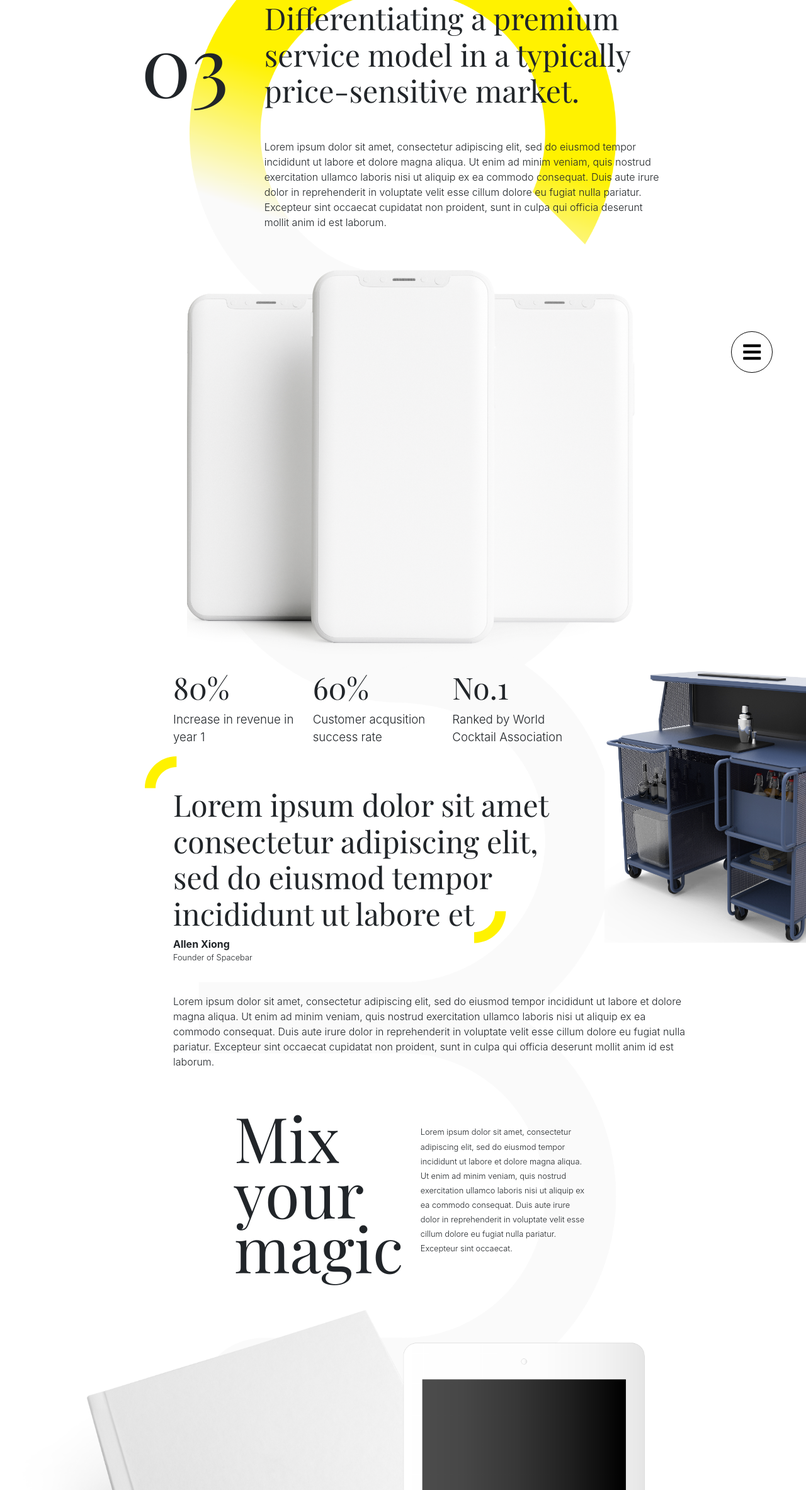
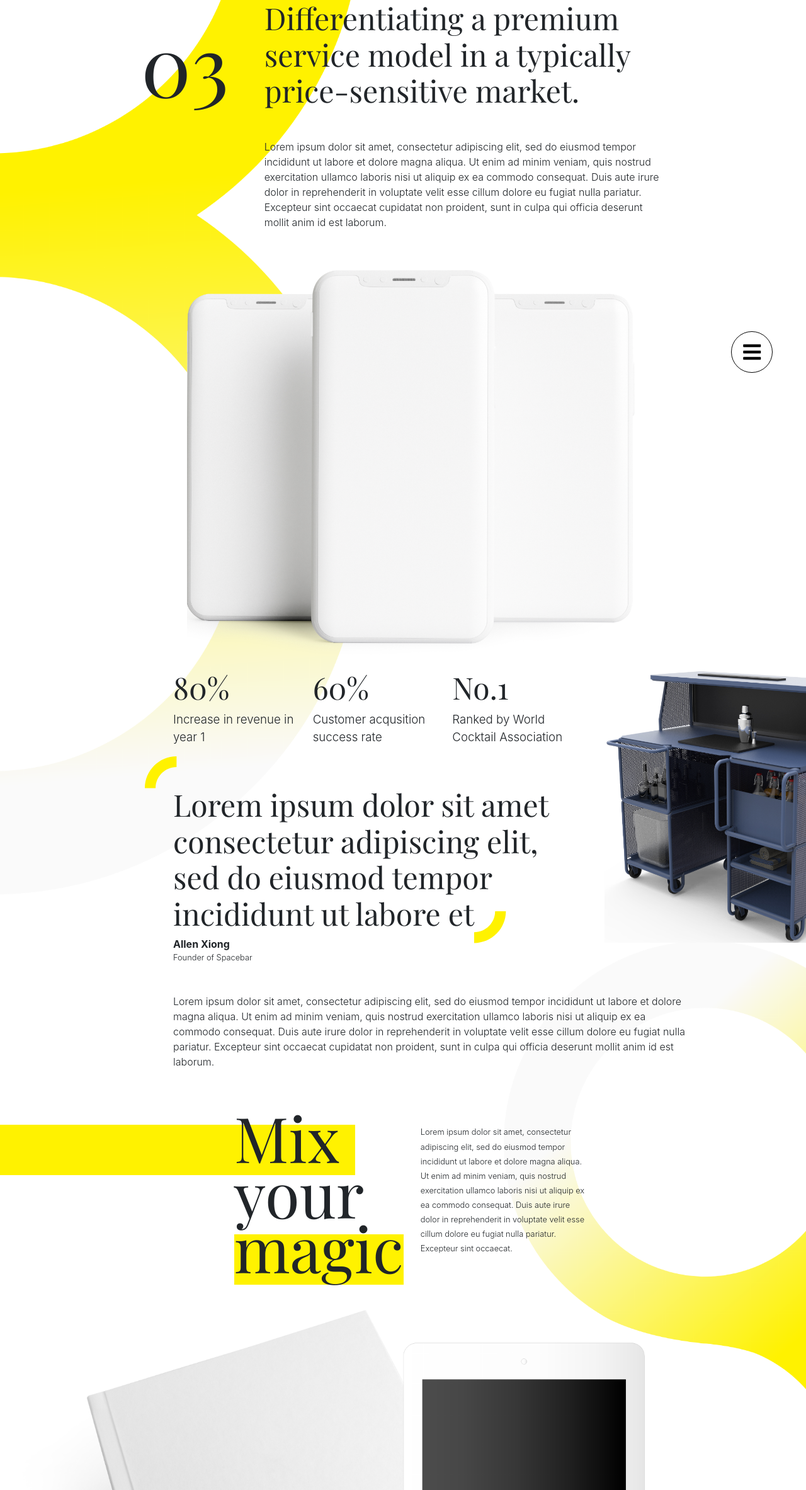
Before and after one commit to crabvn/common-layout, a website with bundled scripts: page work3.html in a window 1280 px wide. Shown: the part 194-2560 px from the top of the page at 63% size. Built offline with nearby package versions, Linux system fonts and the light colour scheme; a web font is replaced by a local one.

Commit message:
work3 background

```diff
--- a/css/common-style.css
+++ b/css/common-style.css
@@ -638,16 +638,16 @@ h6 {
 }
 
 .work3 {
-  background-image: url("../img/homepage/background@2x.png");
-  background-position: center 5.2vw;
+  background-image: url(../img/work3/background-top@2x.png), url(../img/work3/background-bottom@2x.png);
+  background-position: -45vw  -41.7vw, 62.5vw 131.9vw;
   background-repeat: no-repeat;
-  background-size: 53%;
+  background-size: 90%, 50%;
 }
 
 @media screen and (max-width: 479px) {
   .work3 {
-    background-position: center 50px;
-    background-size: 73%;
+    background-position: -180px -170px, 200px 2200px;
+    background-size: cover, cover;
   }
 }
 
@@ -698,6 +698,41 @@ h6 {
     content: url("../img/work3/close-quote@2x.png");
     bottom: -20px;
     position: absolute;
+  }
+}
+
+.work3 .i-yellow-work-3--1:after {
+  content: "";
+  width: 50vw;
+  background-color: #fff200;
+  position: absolute;
+  z-index: -1;
+  left: -35vw;
+  top: 35%;
+  height: 80px;
+}
+
+@media screen and (max-width: 479px) {
+  .work3 .i-yellow-work-3--1:after {
+    height: 50px;
+    left: -20vw;
+  }
+}
+
+.work3 .i-yellow-work-3--2:after {
+  content: "";
+  width: 100%;
+  background-color: #FFF200;
+  position: absolute;
+  z-index: -1;
+  left: 0;
+  top: 35%;
+  height: 80px;
+}
+
+@media screen and (max-width: 479px) {
+  .work3 .i-yellow-work-3--2:after {
+    height: 50px;
   }
 }
 
--- a/work3.html
+++ b/work3.html
@@ -122,7 +122,9 @@
                 <div class="row">
                     <div class="col-lg-6">
                         <h2 class="fs150 lh130 fw400 ffplayfair">
-                            Mix your magic
+                            <span class="i-yellow-work-3--1 position-relative">Mix</span>
+                            your
+                            <span class="i-yellow-work-3--2 position-relative">magic</span>
                         </h2>
                     </div>
                     <div class="col-lg-6">
```
Also changed, not shown: css/common-style.min.css.
